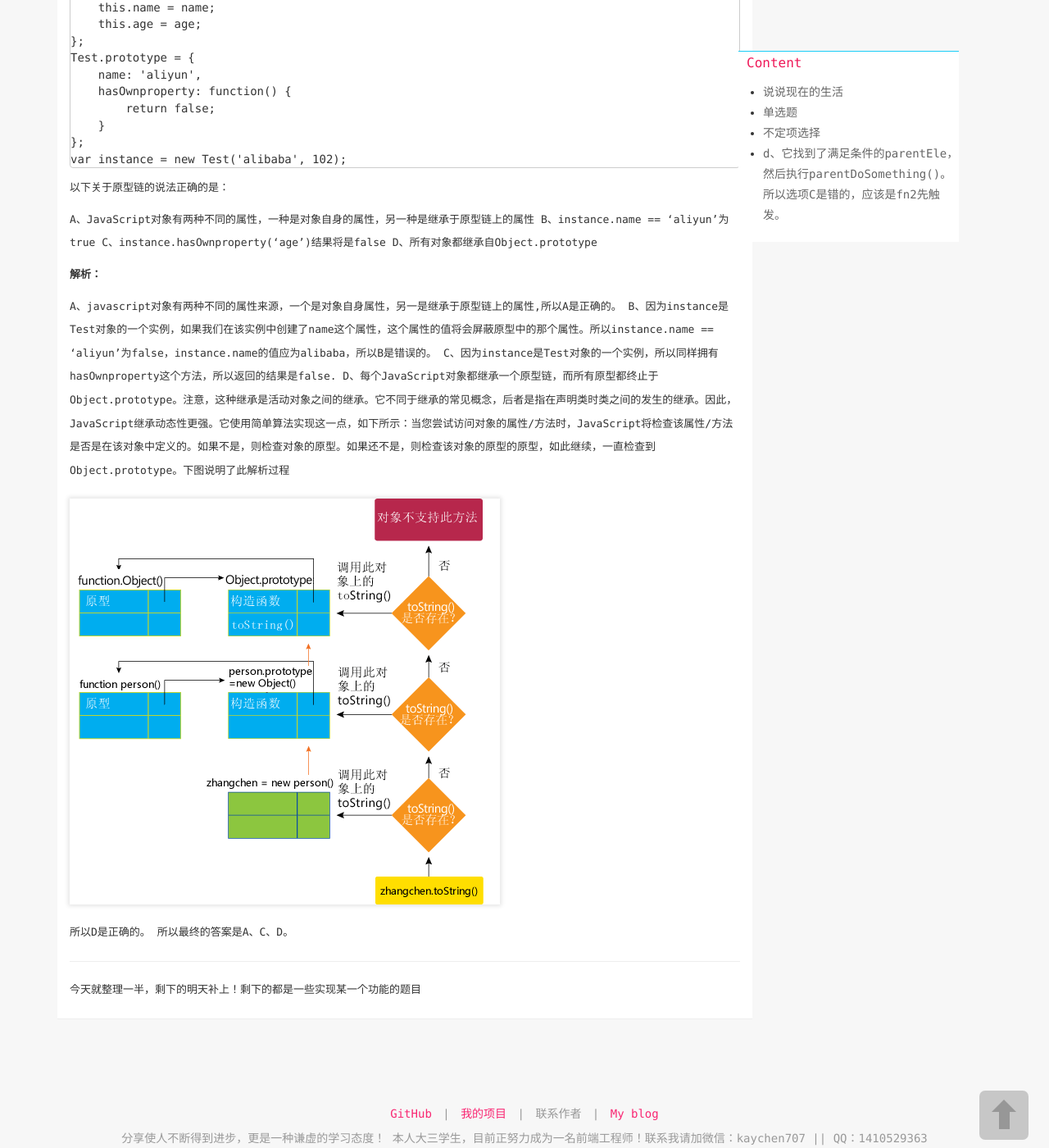
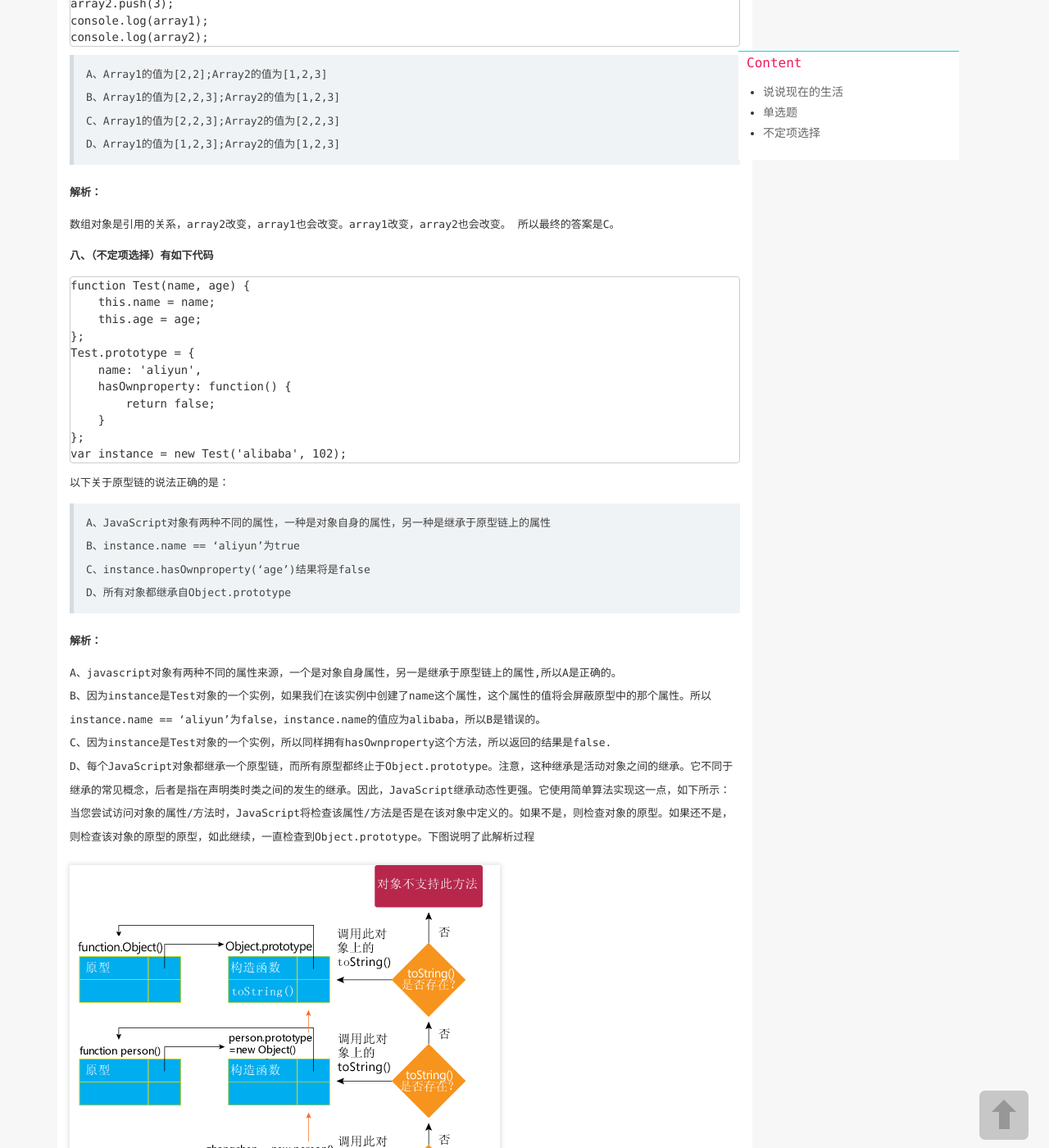
Before and after one commit to LittlewhiteChen/LittlewhiteChen.github.io, a Jekyll site: the page built from _posts/2015-09-12- Alibaba2015年前端实习生在线笔试题(上篇).md, in a window 1280 px wide and 1400 px high, scrolled down 4814 px. Shown: the whole window at 82% size. Built offline with Jekyll 4.4.1, drawn with Linux system fonts in a browser that asks for light colours; nearby versions of some CDN libraries; comment, search, counter and statistics services are not loaded; a style sheet for code colours, icons or effects is not loaded; some of the changed text lies outside the part shown.

Commit message:
修改文章格式

```diff
--- a/_posts/2015-09-12- Alibaba2015年前端实习生在线笔试题(上篇).md
+++ b/_posts/2015-09-12- Alibaba2015年前端实习生在线笔试题(上篇).md
@@ -41,9 +41,9 @@
 	}
 	waitForMs(500);
 
-> A、time apan:700.077ms
-> B、time apan:0.066ms
-> C、time apan:500.077ms
+> A、time apan:700.077ms<br />
+> B、time apan:0.066ms<br />
+> C、time apan:500.077ms<br />
 > D、time apan:100.077ms
 
 **解析：**
@@ -55,9 +55,9 @@
 **二、（单项选择）请选择结果为真的表达式**
 
 
-> A、null instanceof Object
-> B、null == undefined
-> C、NaN == NaN
+> A、null instanceof Object<br />
+> B、null == undefined<br />
+> C、NaN == NaN<br />
 > D、false == undefined
 
 **解析：**
@@ -86,9 +86,9 @@
 	    }
 	})();
 
-> A、Goodbye Jack
-> B、Hello Jack
-> C、Hello undefined
+> A、Goodbye Jack<br />
+> B、Hello Jack<br />
+> C、Hello undefined<br />
 > D、Hello World
 
 **解析：**
@@ -103,9 +103,9 @@
 **四、（不定项选择）以下关于DOM事件流的表述哪些是正确的**
 
 
-> A、事件流包括两个阶段：事件捕获阶段、事件冒泡阶段
-B、IE跟标准浏览器对于DOM事件流实现不一样
-C、假设parentEle是childEle的父节点，绑定事件：   parentEle.addEventListener("click", fn1, false)和childEle.addEventListener("click", fn2,false),当点击childEle的时候fn1将先于fn2触发
+> A、事件流包括两个阶段：事件捕获阶段、事件冒泡阶段<br />
+B、IE跟标准浏览器对于DOM事件流实现不一样<br />
+C、假设parentEle是childEle的父节点，绑定事件：parentEle.addEventListener("click", fn1, false)和childEle.addEventListener("click", fn2,false),当点击childEle的时候fn1将先于fn2触发<br />
 D、addEventListener第三个参数true代表支持捕获，false代表不支持捕获
 
 **解析：**
@@ -134,17 +134,18 @@
 - a、点击事件发生于捕获阶段。事件查询childEle是否有任何祖先元素在捕获阶段绑定了onclick事件并且没有查找到这样的元素。
 - b、事件查询到目标元素childEle自己。事件转为冒泡阶段并执行childEleDoSomething()。
 - c、事件再次向上查询并检查目标元素是否有任何祖先元素在冒泡阶段绑定了onclick事件。
-- d、它找到了满足条件的parentEle，然后执行parentDoSomething()。所以选项C是错的，应该是fn2先触发。
--
+- d、它找到了满足条件的`parentEle`，然后执行`parentDoSomething()`<br />所以选项C是错的，应该是fn2先触发。
+
+
 **因为IE没有提供对事件捕获阶段的支持，所以IE跟标准浏览器对于DOM事件流实现不一样。 所以最终答案应该为B。**
 
 
 **五、（不定项选择）通过下面的哪些方法可以获取页面的html元素**
 
 
-> A、document.getElementById
-B、document.getElementsByClassName
-C、document.querySelector
+> A、document.getElementById<br />
+B、document.getElementsByClassName<br />
+C、document.querySelector<br />
 D、document.querySelectorAll
 
 **解析：**
@@ -172,10 +173,10 @@
 **六、（不定项选择）下面选项中，对javascript事件的描述不正确的是**
 
 
-> A、IE使用attachEvent/detachEvent方法来添加和删除事件监听器；w3c使用addEventListener/removeEventListener方法
-B、IE是将event对象作为参数传递给监听器,w3c事件监听器内使用的是一个全局的Event对象
-C、IE提供了对事件捕获阶段的支持
-D、要停止事件的传递，IE的做法是设置event对象的cancelBubble为true，而w3c的做法是设置执行stopPropagation方法
+> A、IE使用attachEvent/detachEvent方法来添加和删除事件监听器；w3c使用addEventListener/removeEventListener方法<br />
+B、IE是将event对象作为参数传递给监听器,<br />w3c事件监听器内使用的是一个全局的Event对象
+C、IE提供了对事件捕获阶段的支持<br />
+D、要停止事件的传递，IE的做法是设置event对象的cancelBubble为true，而w3c的做法是设置执行stopPropagation方法<br />
 
 **解析：**
 
@@ -209,12 +210,8 @@
 	console.log(array1);
 	console.log(array2);
 
->A、Array1的值为[2,2];Array2的值为[1,2,3]
->
-B、Array1的值为[2,2,3];Array2的值为[1,2,3]
-
-C、Array1的值为[2,2,3];Array2的值为[2,2,3]
-
+>A、Array1的值为[2,2];Array2的值为[1,2,3]<br />
+B、Array1的值为[2,2,3];Array2的值为[1,2,3]<br />    C、Array1的值为[2,2,3];Array2的值为[2,2,3]<br />
 D、Array1的值为[1,2,3];Array2的值为[1,2,3]
 
 **解析：**
@@ -240,16 +237,16 @@
 
 以下关于原型链的说法正确的是：
 
-A、JavaScript对象有两种不同的属性，一种是对象自身的属性，另一种是继承于原型链上的属性
-B、instance.name == 'aliyun'为true
-C、instance.hasOwnproperty('age')结果将是false
+>A、JavaScript对象有两种不同的属性，一种是对象自身的属性，另一种是继承于原型链上的属性<br />
+B、instance.name == 'aliyun'为true<br />
+C、instance.hasOwnproperty('age')结果将是false<br />
 D、所有对象都继承自Object.prototype
 
 **解析：**
 
-A、javascript对象有两种不同的属性来源，一个是对象自身属性，另一是继承于原型链上的属性,所以A是正确的。
-B、因为instance是Test对象的一个实例，如果我们在该实例中创建了name这个属性，这个属性的值将会屏蔽原型中的那个属性。所以instance.name == 'aliyun'为false，instance.name的值应为alibaba，所以B是错误的。
-C、因为instance是Test对象的一个实例，所以同样拥有hasOwnproperty这个方法，所以返回的结果是false.
+A、javascript对象有两种不同的属性来源，一个是对象自身属性，另一是继承于原型链上的属性,所以A是正确的。<br />
+B、因为instance是Test对象的一个实例，如果我们在该实例中创建了name这个属性，这个属性的值将会屏蔽原型中的那个属性。所以instance.name == 'aliyun'为false，instance.name的值应为alibaba，所以B是错误的。<br />
+C、因为instance是Test对象的一个实例，所以同样拥有hasOwnproperty这个方法，所以返回的结果是false.<br />
 D、每个JavaScript对象都继承一个原型链，而所有原型都终止于Object.prototype。注意，这种继承是活动对象之间的继承。它不同于继承的常见概念，后者是指在声明类时类之间的发生的继承。因此，JavaScript继承动态性更强。它使用简单算法实现这一点，如下所示：当您尝试访问对象的属性/方法时，JavaScript将检查该属性/方法是否是在该对象中定义的。如果不是，则检查对象的原型。如果还不是，则检查该对象的原型的原型，如此继续，一直检查到Object.prototype。下图说明了此解析过程
 
 ![Alt text](http://littlewhitechen.github.io/img/artical/m1.png)
```
